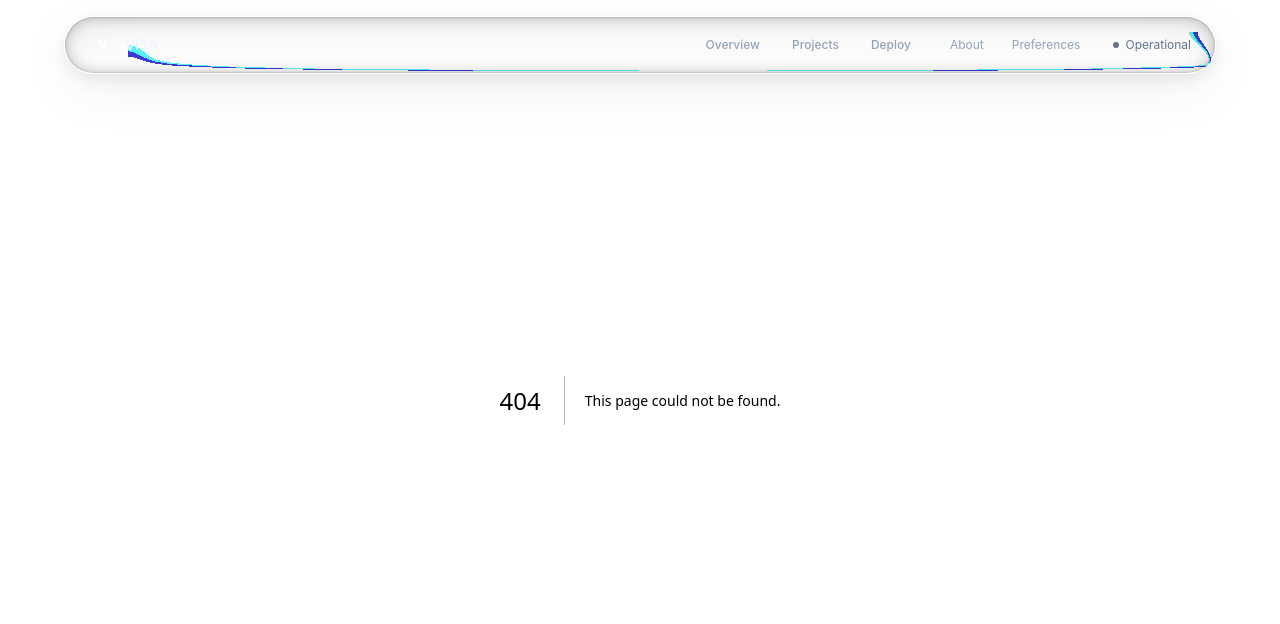
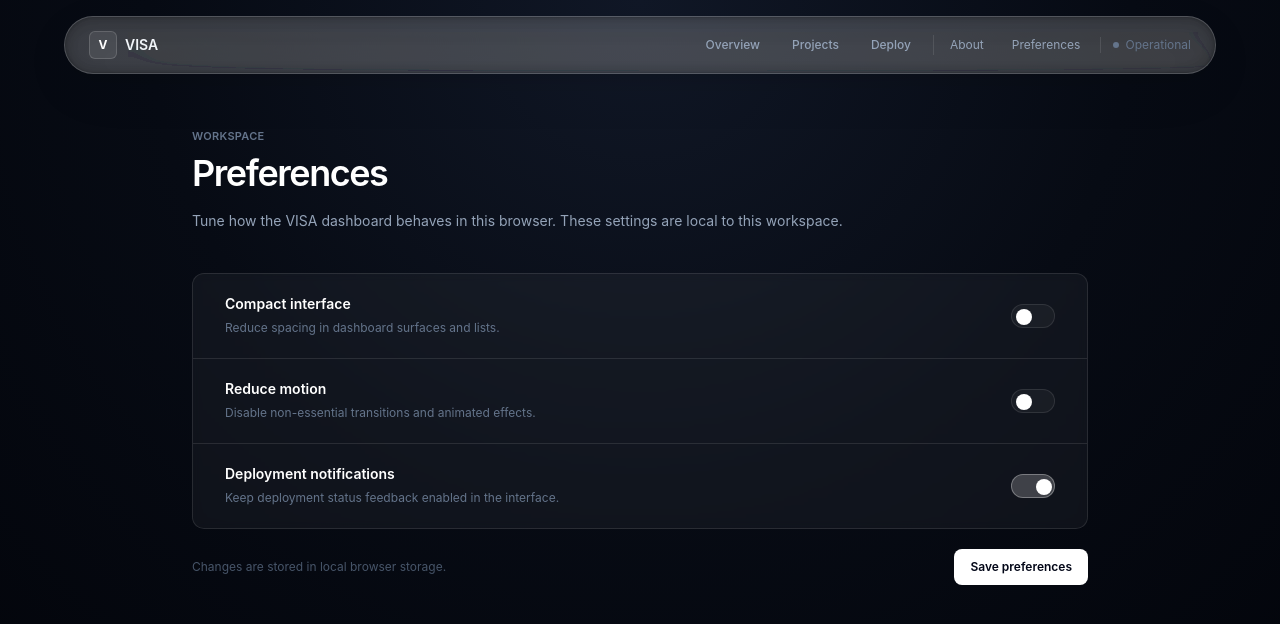
Before and after one commit to adelos-corp/VISA-IBM, a Next.js app in the folder apps/ui/: page /preferences in a window 1280 px wide. Before the commit this address had no page. Shown: the top 624 px of the page. Built offline with nearby package versions, Linux system fonts and the light colour scheme.

Commit message:
add preferences product page

```diff
--- /dev/null
+++ b/apps/ui/src/app/preferences/page.tsx
@@ -0,0 +1,75 @@
+'use client'
+
+import { useEffect, useState } from 'react'
+
+type Preferences = {
+  compact: boolean
+  reducedMotion: boolean
+  notifications: boolean
+}
+
+const defaults: Preferences = { compact: false, reducedMotion: false, notifications: true }
+
+export default function PreferencesPage() {
+  const [prefs, setPrefs] = useState<Preferences>(defaults)
+  const [saved, setSaved] = useState(false)
+
+  useEffect(() => {
+    try {
+      const stored = localStorage.getItem('visa-preferences')
+      if (stored) setPrefs({ ...defaults, ...JSON.parse(stored) })
+    } catch {}
+  }, [])
+
+  function update(key: keyof Preferences) {
+    setPrefs(prev => ({ ...prev, [key]: !prev[key] }))
+    setSaved(false)
+  }
+
+  function save() {
+    localStorage.setItem('visa-preferences', JSON.stringify(prefs))
+    document.documentElement.dataset.reducedMotion = prefs.reducedMotion ? 'true' : 'false'
+    setSaved(true)
+    window.setTimeout(() => setSaved(false), 1800)
+  }
+
+  return (
+    <main className="visa-grid min-h-screen px-4 pb-16 pt-32 sm:px-6 lg:px-8">
+      <div className="mx-auto max-w-4xl">
+        <div className="max-w-2xl">
+          <p className="visa-eyebrow">Workspace</p>
+          <h1 className="mt-2 text-4xl font-semibold tracking-[-0.04em] text-white">Preferences</h1>
+          <p className="mt-4 text-sm leading-6 text-slate-400">Tune how the VISA dashboard behaves in this browser. These settings are local to this workspace.</p>
+        </div>
+
+        <section className="mt-10 visa-card overflow-hidden">
+          {[
+            ['compact', 'Compact interface', 'Reduce spacing in dashboard surfaces and lists.'],
+            ['reducedMotion', 'Reduce motion', 'Disable non-essential transitions and animated effects.'],
+            ['notifications', 'Deployment notifications', 'Keep deployment status feedback enabled in the interface.'],
+          ].map(([key, title, copy]) => (
+            <div key={key} className="flex items-center justify-between gap-6 border-b border-white/10 px-6 py-5 last:border-b-0 sm:px-8">
+              <div>
+                <h2 className="text-sm font-semibold text-white">{title}</h2>
+                <p className="mt-1 text-xs leading-5 text-slate-500">{copy}</p>
+              </div>
+              <button
+                type="button"
+                aria-pressed={prefs[key as keyof Preferences]}
+                onClick={() => update(key as keyof Preferences)}
+                className={`relative h-6 w-11 shrink-0 rounded-full border transition ${prefs[key as keyof Preferences] ? 'border-white/30 bg-white/20' : 'border-white/10 bg-white/[0.04]'}`}
+              >
+                <span className={`absolute top-1 h-4 w-4 rounded-full bg-white transition ${prefs[key as keyof Preferences] ? 'left-6' : 'left-1'}`} />
+              </button>
+            </div>
+          ))}
+        </section>
+
+        <div className="mt-5 flex items-center justify-between">
+          <p className="text-xs text-slate-600">Changes are stored in local browser storage.</p>
+          <button onClick={save} className="rounded-lg bg-white px-4 py-2.5 text-xs font-semibold text-slate-950 hover:bg-slate-200">{saved ? 'Saved' : 'Save preferences'}</button>
+        </div>
+      </div>
+    </main>
+  )
+}
```
